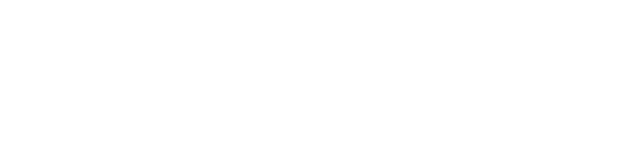
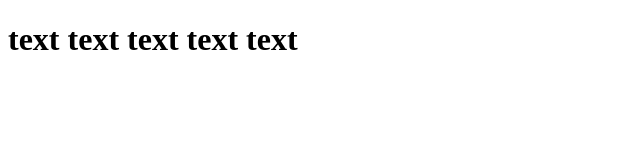
Before and after one commit to cityresearch/map672, a plain HTML site: page module-01/index.html in a window 1280 px wide. Shown: the whole page, without its empty margins (0-640 px from the left). Drawn offline with Linux system fonts and the light colour scheme.

Commit message:
add text

```diff
--- a/module-01/index.html
+++ b/module-01/index.html
@@ -6,6 +6,6 @@
 <meta name='viewport' content='initial-scale=1,maximum-scale=1,user-scalable=no' />
 </head>
 <body>
-<h1></h1>
+<h1> text text text text text </h1>
 </body>
 </html>
```
